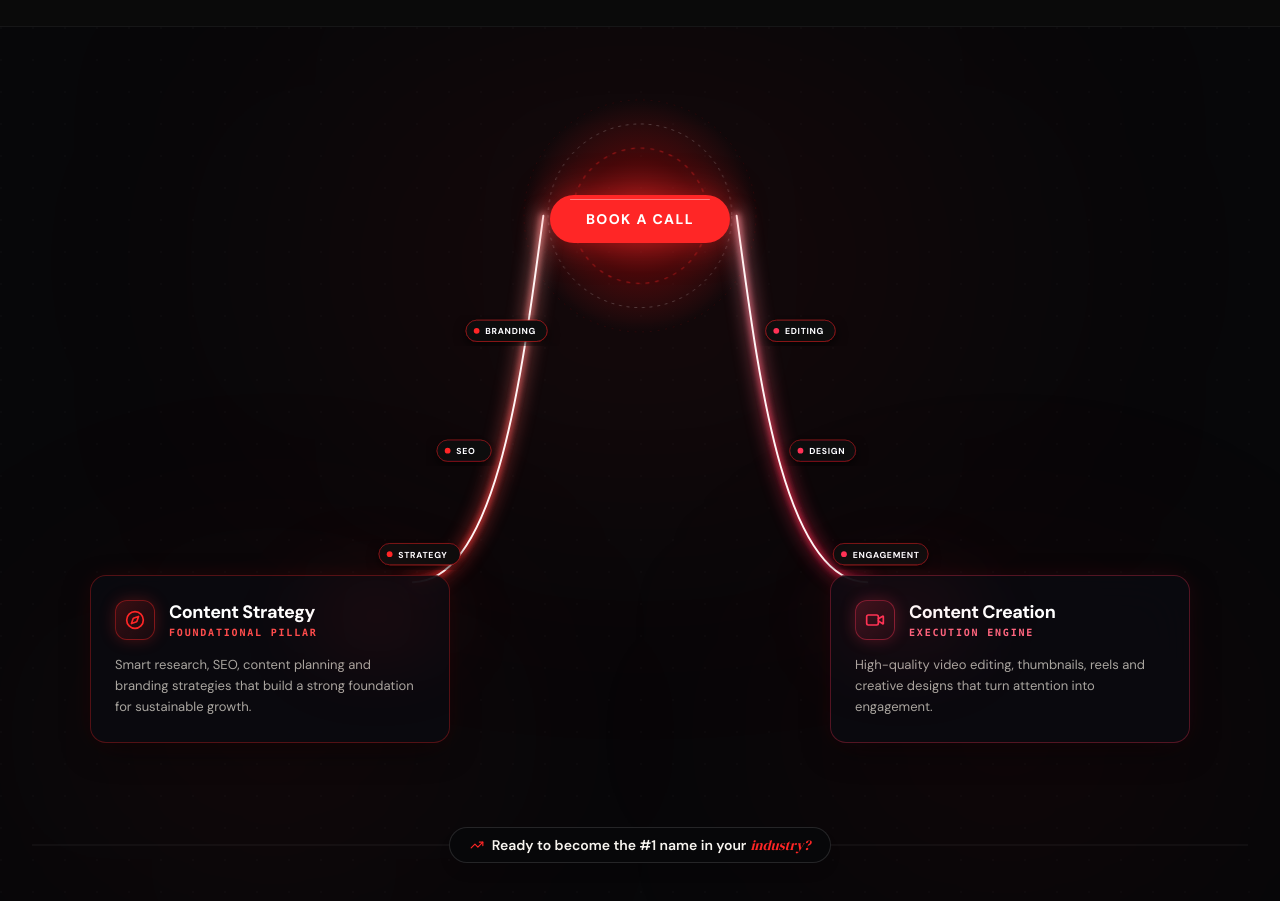
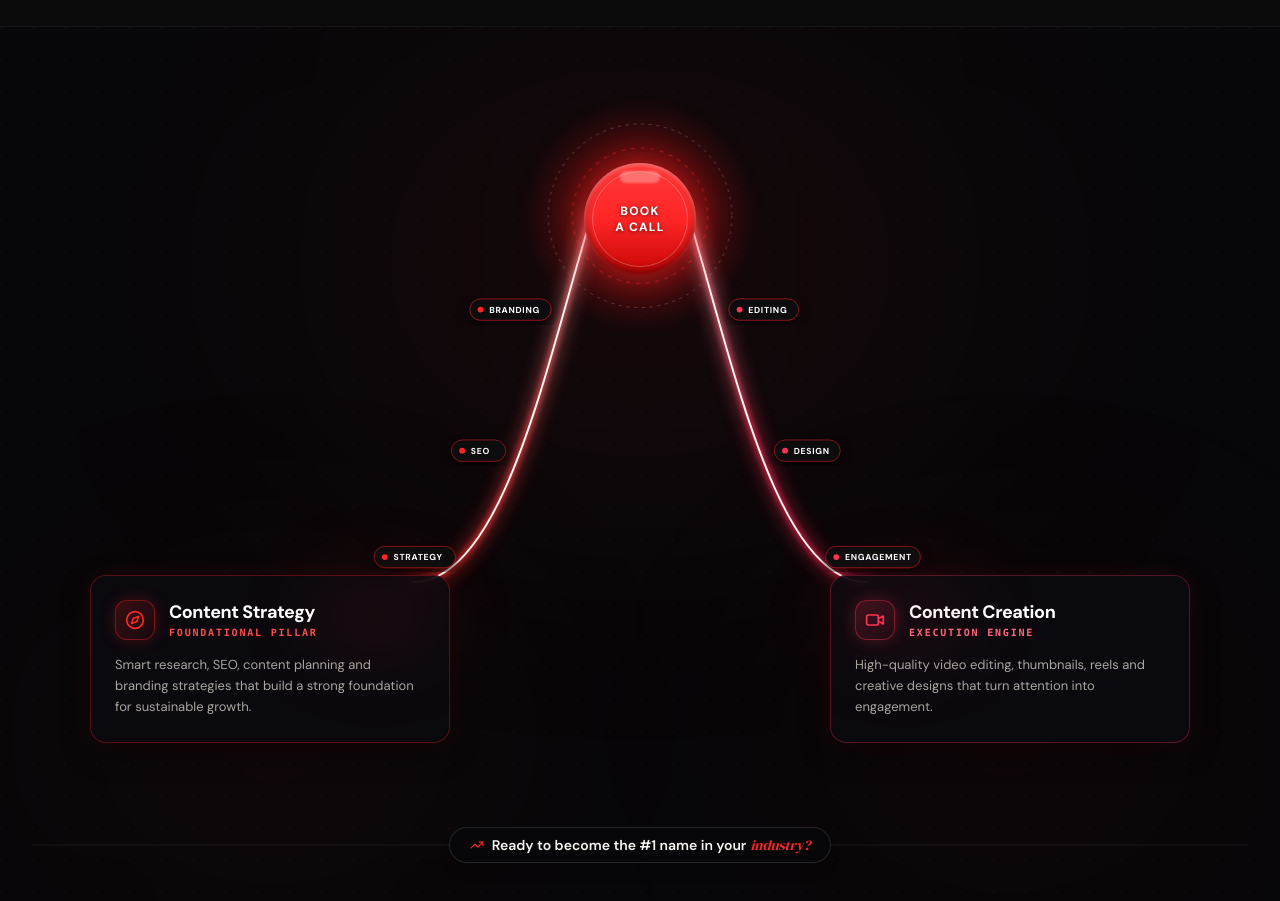
Before and after one commit to RITIKSINGH-DEOS/YouTooGrow, a Next.js app: page / in a window 1280 px wide. Shown: the part 4400-5301 px from the top of the page. Built offline with nearby package versions, Linux system fonts and the light colour scheme.

Commit message:
feat(growth-engine): make BOOK A CALL button circular and reveal only upon line convergence

```diff
--- a/src/components/growth-convergence/growth-convergence.tsx
+++ b/src/components/growth-convergence/growth-convergence.tsx
@@ -73,13 +73,13 @@ export function GrowthConvergence() {
   }, [hasStarted]);
 
   // SVG parameters
-  // Path length for desktop curves is ~425px. We use 435 for complete coverage.
-  const desktopPathLength = 435;
+  // Path length for desktop curves is ~440px. We use 450 for complete coverage.
+  const desktopPathLength = 450;
   const isDrawingDesktop = step >= 2;
   const desktopDashOffset = isDrawingDesktop ? 0 : desktopPathLength;
 
-  // Mobile path length is ~240px. We use 250 for complete coverage.
-  const mobilePathLength = 250;
+  // Mobile path length is ~180px. We use 200 for complete coverage.
+  const mobilePathLength = 200;
   const isDrawingMobile = step >= 2;
   const mobileDashOffset = isDrawingMobile ? 0 : mobilePathLength;
 
@@ -116,19 +116,33 @@ export function GrowthConvergence() {
         {/* ============================================================== */}
         <div className="hidden md:block relative w-full max-w-[1160px] mx-auto min-h-[600px] lg:min-h-[640px]">
           {/* ============================================================ */}
-          {/* TOP CENTRAL CONVERGENCE ACTION: BOOK A CALL BUTTON          */}
-          {/* Replaces the circular node at the convergence peak           */}
+          {/* TOP CENTRAL CONVERGENCE ACTION: CIRCULAR BOOK A CALL BUTTON */}
+          {/* Revealing only when curves converge at the peak (step >= 3) */}
           {/* ============================================================ */}
-          <div className="absolute top-[72px] left-1/2 -translate-x-1/2 z-20">
+          <div className="absolute top-[96px] left-1/2 -translate-x-1/2 -translate-y-1/2 z-20">
             <Link
               href="mailto:contact@youtoogrow.com?subject=Strategy%20Call%20Application%20-%20YouTooGrow"
-              className={`group relative inline-flex items-center justify-center gap-2 px-9 py-3.5 rounded-full bg-[#ff2626] hover:bg-[#d90808] text-white font-extrabold tracking-widest text-sm uppercase transition-all duration-300 shadow-[0_0_35px_rgba(255,38,38,0.55)] hover:shadow-[0_0_60px_rgba(255,38,38,0.85)] hover:scale-105 active:scale-95 cursor-pointer select-none ${
-                step >= 3 ? "scale-100 opacity-100" : "scale-95 opacity-85"
+              className={`group relative flex flex-col items-center justify-center w-24 h-24 sm:w-28 sm:h-28 rounded-full bg-gradient-to-b from-[#ff3838] via-[#ff2626] to-[#c70505] text-white shadow-[0_0_35px_rgba(255,38,38,0.65),0_0_70px_rgba(255,38,38,0.3),inset_0_2px_4px_rgba(255,255,255,0.35),inset_0_-4px_8px_rgba(0,0,0,0.45)] hover:shadow-[0_0_60px_rgba(255,38,38,0.95),0_0_100px_rgba(255,38,38,0.5),inset_0_2px_4px_rgba(255,255,255,0.5)] hover:scale-105 active:scale-95 transition-all duration-700 cubic-bezier(0.34, 1.56, 0.64, 1) cursor-pointer select-none ${
+                step >= 3
+                  ? "scale-100 opacity-100 pointer-events-auto"
+                  : "scale-50 opacity-0 pointer-events-none"
               }`}
             >
-              {/* Subtle top specular sheen */}
-              <div className="absolute inset-x-5 top-1 h-px bg-white/40 rounded-full" />
-              <span>BOOK A CALL</span>
+              {/* Inner decorative concentric border ring */}
+              <div className="absolute inset-1.5 sm:inset-2 rounded-full border border-white/25 pointer-events-none" />
+
+              {/* Top subtle highlight reflection */}
+              <div className="absolute top-2 w-8 sm:w-10 h-3 bg-white/30 rounded-full blur-[1px] pointer-events-none" />
+
+              {/* Text: BOOK A CALL */}
+              <div className="flex flex-col items-center justify-center text-center leading-[1.15] select-none z-10">
+                <span className="text-[11px] sm:text-xs font-black tracking-widest text-white uppercase drop-shadow-[0_1px_2px_rgba(0,0,0,0.6)]">
+                  BOOK
+                </span>
+                <span className="text-[11px] sm:text-xs font-black tracking-widest text-white uppercase drop-shadow-[0_1px_2px_rgba(0,0,0,0.6)]">
+                  A CALL
+                </span>
+              </div>
             </Link>
           </div>
 
@@ -179,12 +193,16 @@ export function GrowthConvergence() {
               r="120"
               fill="url(#sphereRadialGlow)"
               className={`transition-all duration-1000 ${
-                step >= 3 ? "opacity-100 scale-100" : "opacity-40 scale-75"
+                step >= 3 ? "opacity-100 scale-100" : "opacity-0 scale-50"
               }`}
             />
 
             {/* Concentric Orbital Rings around convergence peak */}
-            <g className={`transition-opacity duration-1000 ${step >= 3 ? "opacity-100" : "opacity-25"}`}>
+            <g
+              className={`transition-all duration-1000 ${
+                step >= 3 ? "opacity-100 scale-100" : "opacity-0 scale-75"
+              }`}
+            >
               {/* Inner ring */}
               <circle
                 cx="600"
@@ -220,8 +238,8 @@ export function GrowthConvergence() {
             </g>
 
             {/* ========================================================== */}
-            {/* LEFT CURVE (Vivid Red) - from Left Card to BOOK A CALL     */}
-            {/* Start: (365, 475) -> End: (500, 96)                       */}
+            {/* LEFT CURVE (Vivid Red) - from Left Card to Circular Button */}
+            {/* Start: (365, 475) -> End: (550, 96)                       */}
             {/* ========================================================== */}
             <g
               className={`transition-opacity duration-300 ${
@@ -230,7 +248,7 @@ export function GrowthConvergence() {
             >
               {/* Wide Bloom Layer */}
               <path
-                d="M 365 475 C 455 475, 480 240, 500 96"
+                d="M 365 475 C 460 475, 505 240, 550 96"
                 fill="none"
                 stroke="url(#leftCurveGrad)"
                 strokeWidth="14"
@@ -245,7 +263,7 @@ export function GrowthConvergence() {
               />
               {/* Mid Glow Layer */}
               <path
-                d="M 365 475 C 455 475, 480 240, 500 96"
+                d="M 365 475 C 460 475, 505 240, 550 96"
                 fill="none"
                 stroke="url(#leftCurveGrad)"
                 strokeWidth="5"
@@ -260,7 +278,7 @@ export function GrowthConvergence() {
               />
               {/* Crisp Core Stroke (White Core) */}
               <path
-                d="M 365 475 C 455 475, 480 240, 500 96"
+                d="M 365 475 C 460 475, 505 240, 550 96"
                 fill="none"
                 stroke="#fff5f5"
                 strokeWidth="2"
@@ -274,8 +292,8 @@ export function GrowthConvergence() {
             </g>
 
             {/* ========================================================== */}
-            {/* RIGHT CURVE (Crimson Red) - from Right Card to BOOK A CALL */}
-            {/* Start: (835, 475) -> End: (700, 96)                       */}
+            {/* RIGHT CURVE (Crimson Red) - from Right Card to Button      */}
+            {/* Start: (835, 475) -> End: (650, 96)                       */}
             {/* ========================================================== */}
             <g
               className={`transition-opacity duration-300 ${
@@ -284,7 +302,7 @@ export function GrowthConvergence() {
             >
               {/* Wide Bloom Layer */}
               <path
-                d="M 835 475 C 745 475, 720 240, 700 96"
+                d="M 835 475 C 740 475, 695 240, 650 96"
                 fill="none"
                 stroke="url(#rightCurveGrad)"
                 strokeWidth="14"
@@ -299,7 +317,7 @@ export function GrowthConvergence() {
               />
               {/* Mid Glow Layer */}
               <path
-                d="M 835 475 C 745 475, 720 240, 700 96"
+                d="M 835 475 C 740 475, 695 240, 650 96"
                 fill="none"
                 stroke="url(#rightCurveGrad)"
                 strokeWidth="5"
@@ -314,7 +332,7 @@ export function GrowthConvergence() {
               />
               {/* Crisp Core Stroke (White Core) */}
               <path
-                d="M 835 475 C 745 475, 720 240, 700 96"
+                d="M 835 475 C 740 475, 695 240, 650 96"
                 fill="none"
                 stroke="#fff5f5"
                 strokeWidth="2"
@@ -332,7 +350,7 @@ export function GrowthConvergence() {
             {/* ========================================================== */}
             {/* Left 1: STRATEGY (Near left card) */}
             <g
-              transform="translate(330, 435)"
+              transform="translate(325, 438)"
               filter="url(#badgeShadow)"
               className={`transition-opacity duration-500 ${
                 step >= 2 ? "opacity-100" : "opacity-0"
@@ -363,7 +381,7 @@ export function GrowthConvergence() {
 
             {/* Left 2: SEO (Mid ascent) */}
             <g
-              transform="translate(390, 328)"
+              transform="translate(405, 328)"
               filter="url(#badgeShadow)"
               className={`transition-opacity duration-500 delay-300 ${
                 step >= 2 ? "opacity-100" : "opacity-0"
@@ -394,7 +412,7 @@ export function GrowthConvergence() {
 
             {/* Left 3: BRANDING (Upper curve near button) */}
             <g
-              transform="translate(420, 204)"
+              transform="translate(424, 182)"
               filter="url(#badgeShadow)"
               className={`transition-opacity duration-500 delay-700 ${
                 step >= 2 ? "opacity-100" : "opacity-0"
@@ -425,7 +443,7 @@ export function GrowthConvergence() {
 
             {/* Right 1: ENGAGEMENT (Near right card) */}
             <g
-              transform="translate(800, 435)"
+              transform="translate(792, 438)"
               filter="url(#badgeShadow)"
               className={`transition-opacity duration-500 ${
                 step >= 2 ? "opacity-100" : "opacity-0"
@@ -456,7 +474,7 @@ export function GrowthConvergence() {
 
             {/* Right 2: DESIGN (Mid ascent) */}
             <g
-              transform="translate(755, 328)"
+              transform="translate(739, 328)"
               filter="url(#badgeShadow)"
               className={`transition-opacity duration-500 delay-300 ${
                 step >= 2 ? "opacity-100" : "opacity-0"
@@ -487,7 +505,7 @@ export function GrowthConvergence() {
 
             {/* Right 3: EDITING (Upper curve near button) */}
             <g
-              transform="translate(730, 204)"
+              transform="translate(692, 182)"
               filter="url(#badgeShadow)"
               className={`transition-opacity duration-500 delay-700 ${
                 step >= 2 ? "opacity-100" : "opacity-0"
@@ -588,22 +606,34 @@ export function GrowthConvergence() {
 
         {/* ============================================================== */}
         {/* MOBILE VIEWPORT (< 768px)                                      */}
-        {/* Clean vertical layout with BOOK A CALL at the top              */}
+        {/* Clean vertical layout with circular BOOK A CALL at top summit   */}
         {/* ============================================================== */}
         <div className="md:hidden flex flex-col items-center">
-          {/* Mobile Top BOOK A CALL Button (Replaces red orb) */}
-          <div className="text-center mb-3">
-            <Link
-              href="mailto:contact@youtoogrow.com?subject=Strategy%20Call%20Application%20-%20YouTooGrow"
-              className="relative inline-flex items-center justify-center px-8 py-3.5 rounded-full bg-[#ff2626] hover:bg-[#d90808] text-white font-extrabold text-xs tracking-widest uppercase shadow-[0_0_30px_rgba(255,38,38,0.65)] active:scale-95 transition-all duration-200"
-            >
-              BOOK A CALL
-            </Link>
-          </div>
+          {/* Mobile Animated SVG Flow with Circular Summit Button */}
+          <div className="relative w-full max-w-[360px] h-[200px] my-2">
+            {/* Mobile Top Circular BOOK A CALL Button (reveals when step >= 3) */}
+            <div className="absolute top-[40px] left-1/2 -translate-x-1/2 -translate-y-1/2 z-20">
+              <Link
+                href="mailto:contact@youtoogrow.com?subject=Strategy%20Call%20Application%20-%20YouTooGrow"
+                className={`group relative flex flex-col items-center justify-center w-20 h-20 rounded-full bg-gradient-to-b from-[#ff3838] via-[#ff2626] to-[#c70505] text-white shadow-[0_0_30px_rgba(255,38,38,0.65),inset_0_2px_3px_rgba(255,255,255,0.35)] hover:shadow-[0_0_45px_rgba(255,38,38,0.85)] active:scale-95 transition-all duration-700 cubic-bezier(0.34, 1.56, 0.64, 1) cursor-pointer select-none ${
+                  step >= 3
+                    ? "scale-100 opacity-100 pointer-events-auto"
+                    : "scale-50 opacity-0 pointer-events-none"
+                }`}
+              >
+                <div className="absolute inset-1 rounded-full border border-white/25 pointer-events-none" />
+                <div className="flex flex-col items-center justify-center text-center leading-[1.15] select-none">
+                  <span className="text-[10px] font-black tracking-widest text-white uppercase drop-shadow-[0_1px_2px_rgba(0,0,0,0.6)]">
+                    BOOK
+                  </span>
+                  <span className="text-[10px] font-black tracking-widest text-white uppercase drop-shadow-[0_1px_2px_rgba(0,0,0,0.6)]">
+                    A CALL
+                  </span>
+                </div>
+              </Link>
+            </div>
 
-          {/* Mobile Animated SVG Flow */}
-          <div className="relative w-full max-w-[360px] h-[170px] my-2">
-            <svg viewBox="0 0 360 170" className="w-full h-full overflow-visible" aria-hidden="true">
+            <svg viewBox="0 0 360 200" className="w-full h-full overflow-visible" aria-hidden="true">
               <defs>
                 <linearGradient id="mobLeftGrad" x1="0%" y1="100%" x2="100%" y2="0%">
                   <stop offset="0%" stopColor="#ff2626" />
@@ -615,9 +645,20 @@ export function GrowthConvergence() {
                 </linearGradient>
               </defs>
 
+              {/* Ambient radial glow at summit */}
+              <circle
+                cx="180"
+                cy="40"
+                r="60"
+                fill="url(#sphereRadialGlow)"
+                className={`transition-all duration-1000 ${
+                  step >= 3 ? "opacity-100 scale-100" : "opacity-0 scale-50"
+                }`}
+              />
+
               {/* Left Line */}
               <path
-                d="M 45 155 C 85 155, 125 70, 150 15"
+                d="M 45 180 C 85 180, 115 90, 140 40"
                 fill="none"
                 stroke="url(#mobLeftGrad)"
                 strokeWidth="3.5"
@@ -632,7 +673,7 @@ export function GrowthConvergence() {
 
               {/* Right Line */}
               <path
-                d="M 315 155 C 275 155, 235 70, 210 15"
+                d="M 315 180 C 275 180, 245 90, 220 40"
                 fill="none"
                 stroke="url(#mobRightGrad)"
                 strokeWidth="3.5"
@@ -647,7 +688,7 @@ export function GrowthConvergence() {
 
               {/* Mobile Badges - Left (Strategy, SEO, Branding) */}
               <g
-                transform="translate(25, 115)"
+                transform="translate(18, 140)"
                 className={`transition-opacity duration-500 ${step >= 2 ? "opacity-100" : "opacity-0"}`}
               >
                 <rect x="0" y="0" width="62" height="18" rx="9" fill="#0b0b10" stroke="rgba(255,38,38,0.45)" strokeWidth="1" />
@@ -656,7 +697,7 @@ export function GrowthConvergence() {
               </g>
 
               <g
-                transform="translate(70, 70)"
+                transform="translate(60, 92)"
                 className={`transition-opacity duration-500 delay-300 ${step >= 2 ? "opacity-100" : "opacity-0"}`}
               >
                 <rect x="0" y="0" width="44" height="18" rx="9" fill="#0b0b10" stroke="rgba(255,38,38,0.45)" strokeWidth="1" />
@@ -665,7 +706,7 @@ export function GrowthConvergence() {
               </g>
 
               <g
-                transform="translate(95, 25)"
+                transform="translate(78, 44)"
                 className={`transition-opacity duration-500 delay-700 ${step >= 2 ? "opacity-100" : "opacity-0"}`}
               >
                 <rect x="0" y="0" width="62" height="18" rx="9" fill="#0b0b10" stroke="rgba(255,38,38,0.5)" strokeWidth="1" />
@@ -675,7 +716,7 @@ export function GrowthConvergence() {
 
               {/* Mobile Badges - Right (Engagement, Design, Editing) */}
               <g
-                transform="translate(265, 115)"
+                transform="translate(270, 140)"
                 className={`transition-opacity duration-500 ${step >= 2 ? "opacity-100" : "opacity-0"}`}
               >
                 <rect x="0" y="0" width="70" height="18" rx="9" fill="#0b0b10" stroke="rgba(255,51,85,0.45)" strokeWidth="1" />
@@ -684,7 +725,7 @@ export function GrowthConvergence() {
               </g>
 
               <g
-                transform="translate(235, 70)"
+                transform="translate(244, 92)"
                 className={`transition-opacity duration-500 delay-300 ${step >= 2 ? "opacity-100" : "opacity-0"}`}
               >
                 <rect x="0" y="0" width="50" height="18" rx="9" fill="#0b0b10" stroke="rgba(255,51,85,0.45)" strokeWidth="1" />
@@ -693,7 +734,7 @@ export function GrowthConvergence() {
               </g>
 
               <g
-                transform="translate(200, 25)"
+                transform="translate(210, 44)"
                 className={`transition-opacity duration-500 delay-700 ${step >= 2 ? "opacity-100" : "opacity-0"}`}
               >
                 <rect x="0" y="0" width="54" height="18" rx="9" fill="#0b0b10" stroke="rgba(255,51,85,0.5)" strokeWidth="1" />
```
